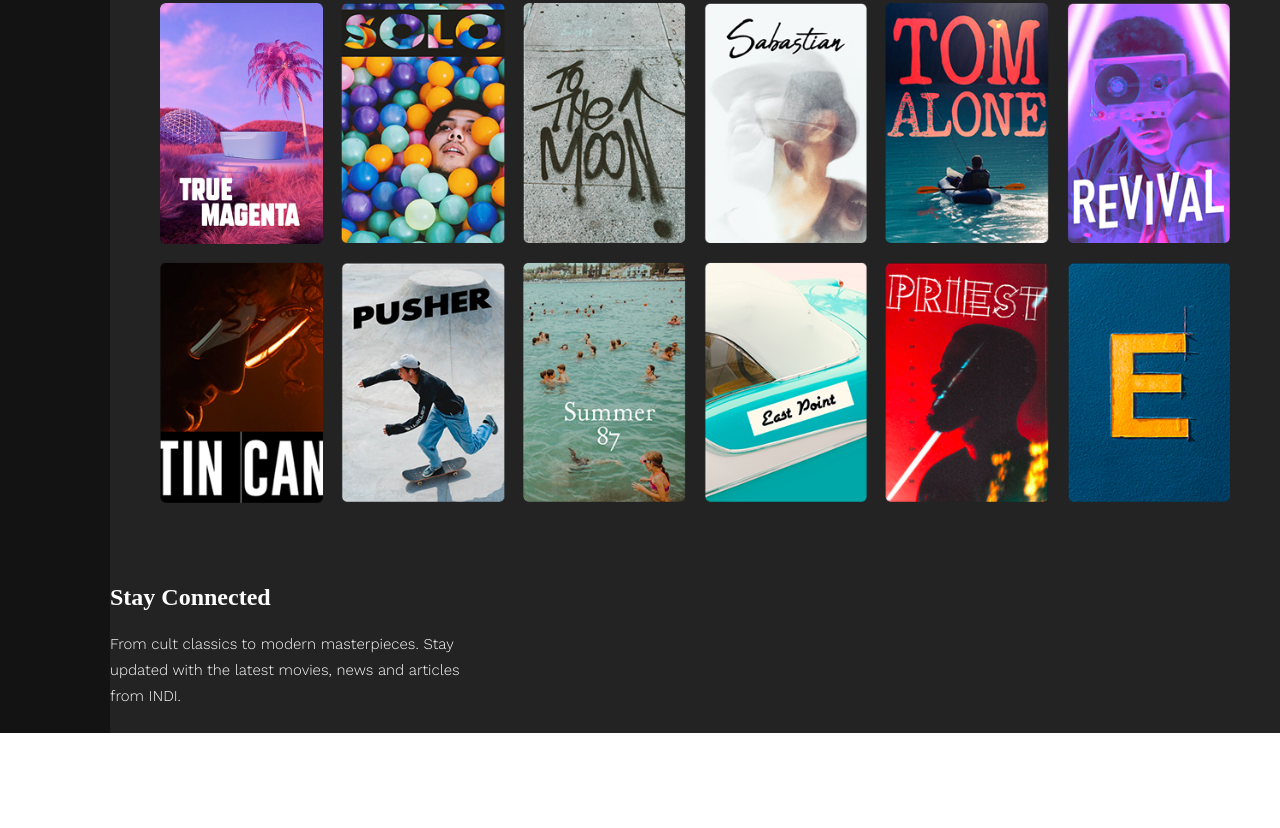
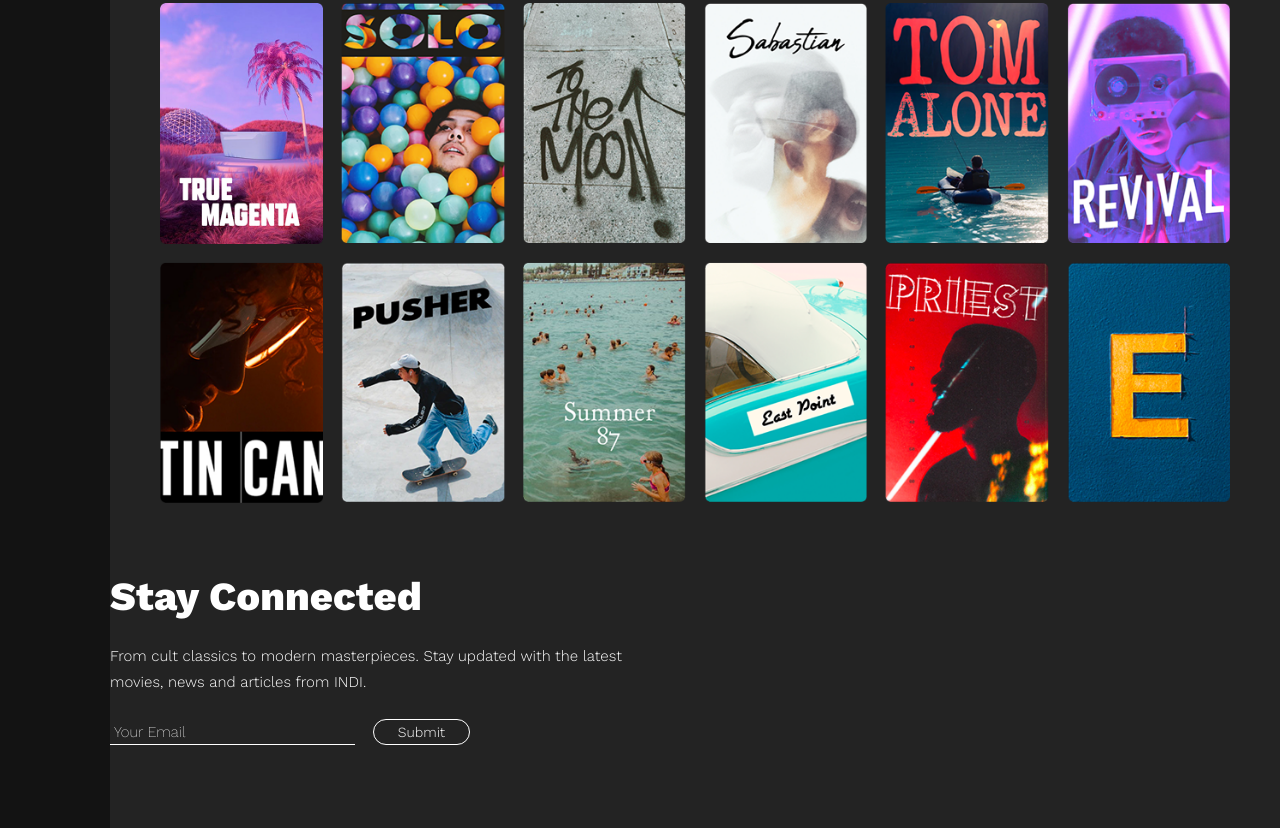
Before and after one commit to desislava-m/Streaming-Responsive-Website, a plain HTML site: page index.html in a window 1280 px wide. Shown: the part 1341-2169 px from the top of the page. Before the commit the page ends 2074 px from the top, so only its background shows below. Drawn offline with nearby package versions, Linux system fonts and the light colour scheme.

Commit message:
Finished desktop version

```diff
--- a/index.html
+++ b/index.html
@@ -86,10 +86,12 @@
             <footer class="footer">
                 <div class="footer-text">
                     <h2>Stay Connected</h2>
-                    <p class="plot">From cult classics to modern masterpieces.
+                    <p class="stay-connected">From cult classics to modern masterpieces.
                         Stay updated with the latest movies, news and articles from INDI.</p>
-
-
+                    <form class="email-form">
+                        <input type="email" placeholder="Your Email" class="email-input" />
+                        <button type="submit" class="submit-btn">Submit</button>
+                    </form>
                 </div>
             </footer>
         </div>
--- a/styles.css
+++ b/styles.css
@@ -139,3 +139,59 @@ body {
 .movies-grid img {
     width: 100%;
 }
+
+.email-form {
+    display: flex;
+    width: 100%;
+    max-width: 360px;
+    margin-bottom: 83px;
+  }
+
+  .email-input {
+    flex: 1;
+    padding: 4px 4px;
+    border: none;
+    border-bottom: 1px solid var(--white);
+    background: transparent;
+    color: var(--white);
+    font-size: 15px;
+    outline: none;
+  }
+
+  .email-input::placeholder {
+    color: var(--white);
+    font-family: 'Work Sans';
+    font-weight: 200;
+    font-size: 15px;
+  }
+
+  .submit-btn {
+    background-color: transparent;
+    color:var(--white);
+    font-family: 'Work Sans';
+    font-weight: 300;
+    font-size: 14px;
+    border: 0.5px solid var(--white);
+    border-radius: 40px;
+    padding: 4 24px;
+    width: 97px;
+    margin-left: 18px;
+  }
+
+  h2 {
+    font-family: 'Work Sans';
+    font-size: 40px;
+    font-weight: 800;
+    line-height: 25.3px;
+
+  }
+
+.stay-connected {
+    font-size: 18px;
+    max-width: 562px;
+    margin: 0 0 24px 0;
+    font-family: 'Work Sans';
+    font-size: 15px;
+    font-weight: 300;
+    line-height: 26px;
+}
```
